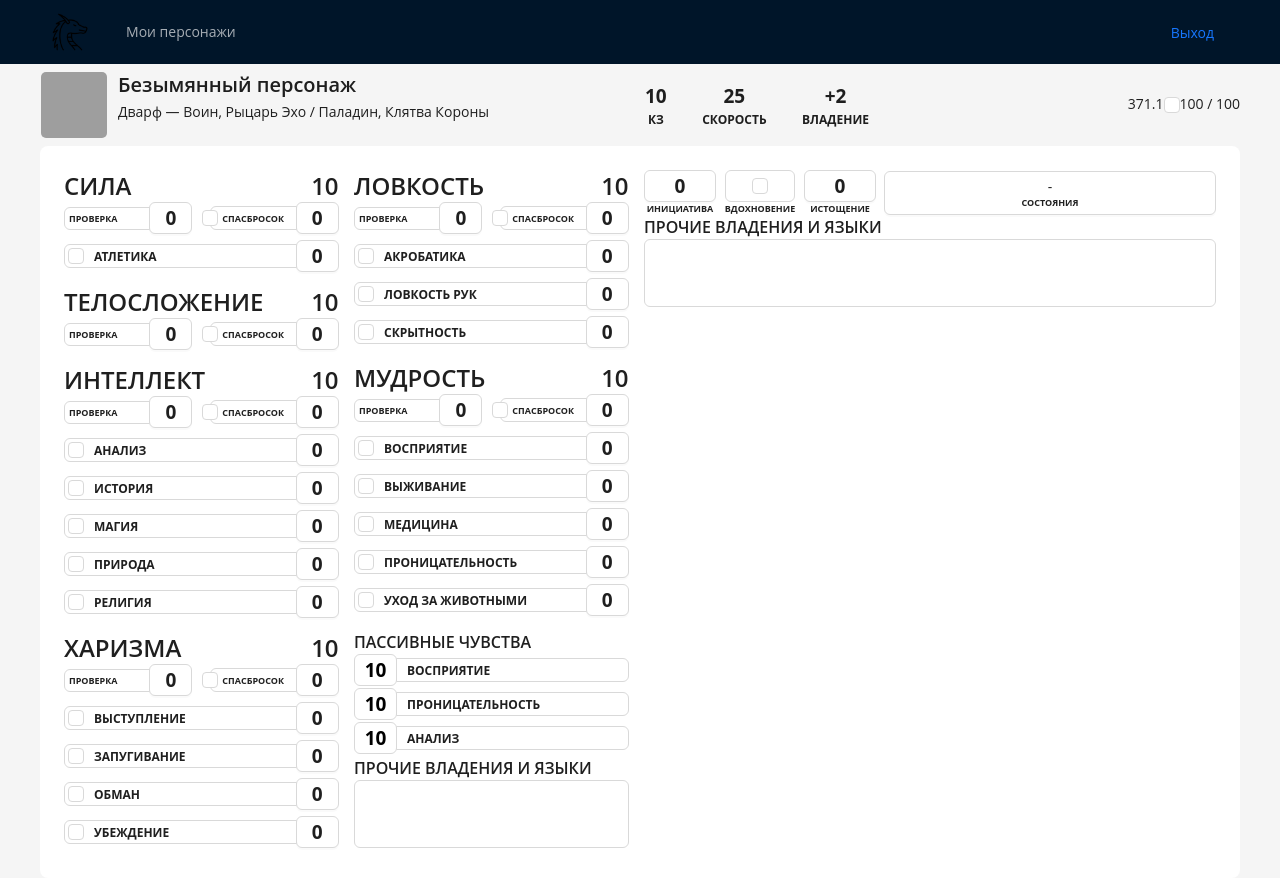
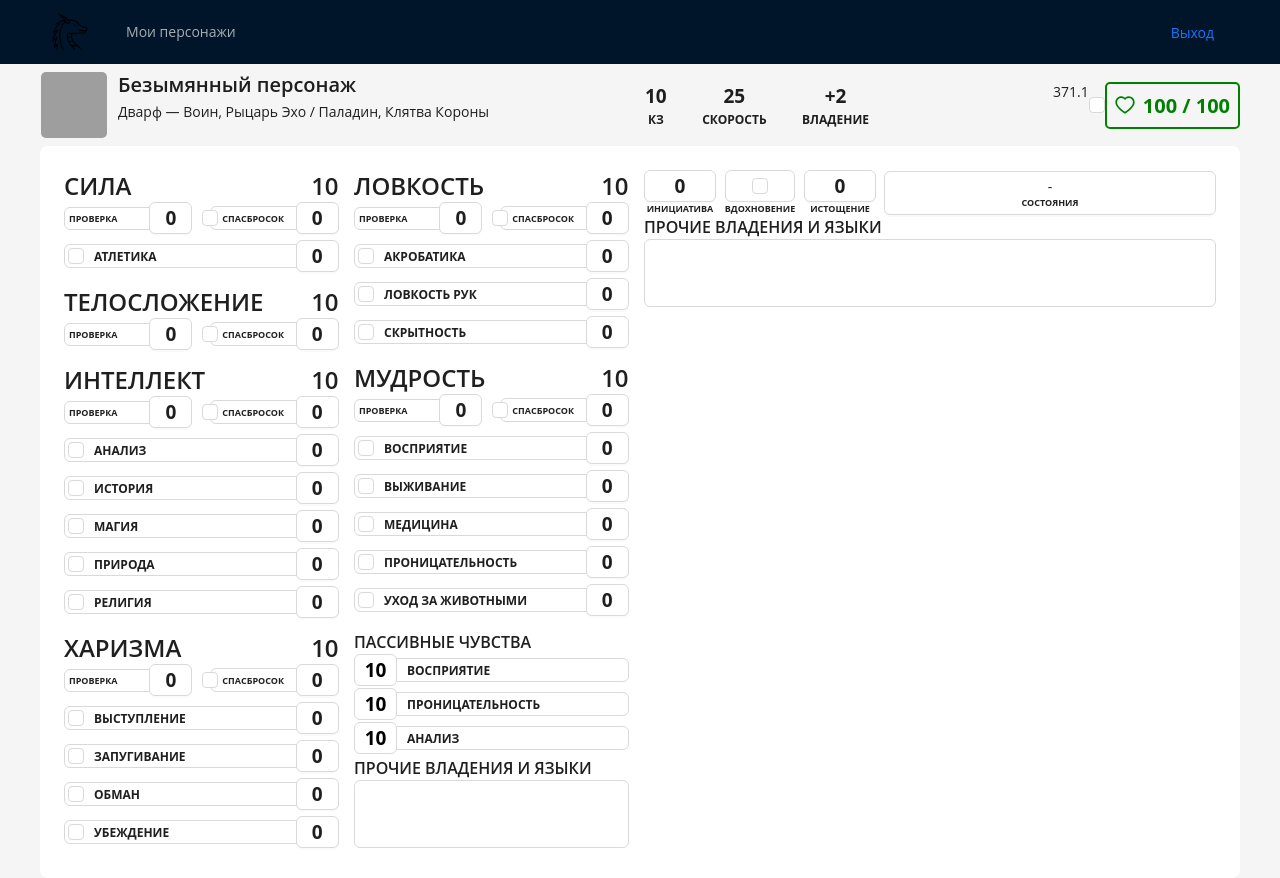
Before and after one commit to SugawaraKoushi/dnd-notes-client-app, a React (Create React App) app: page /characters/new in a window 1280 px wide. Built offline with nearby package versions, Linux system fonts and the light colour scheme; grey boxes are pictures that could not be loaded.

Commit message:
Add healt bar

```diff
--- a/src/components/characters/CharacterHeader.jsx
+++ b/src/components/characters/CharacterHeader.jsx
@@ -3,6 +3,7 @@ import CharacterHeaderInfo from "./CharacterHeaderInfo";
 import { modifierAsString } from "../services/ModifierService";
 import "./index.css";
 import { Link } from "react-router";
+import HealthInfo from "./hp/HealthInfo";
 
 const CharacterHeader = (props) => {
     return (
@@ -44,9 +45,11 @@ const CharacterHeader = (props) => {
                 <Flex>
                     <div>371.1</div>
                     <Checkbox />
-                    <div>{`${props.currentHP} / ${
-                        props.maxHP + props.bonusHP
-                    }`}</div>
+                    <HealthInfo
+                        current={props.currentHP}
+                        max={props.maxHP}
+                        temporary={props.temporaryHP}
+                    />
                 </Flex>
             </Flex>
         </Flex>
--- a/src/components/characters/NewCharacter.jsx
+++ b/src/components/characters/NewCharacter.jsx
@@ -1032,7 +1032,7 @@ const NewCharacterPage = () => {
                 proficiencyBonus={character.proficiencyBonus}
                 currentHP={character.currentHP}
                 maxHP={character.maxHP}
-                bonusHP={character.bonusHP}
+                temporaryHP={character.temporaryHP}
             />
             <Flex
                 className="content-layout"
--- /dev/null
+++ b/src/components/characters/hp/HealthInfo.jsx
@@ -0,0 +1,27 @@
+import { HeartOutlined } from "@ant-design/icons";
+import { Flex } from "antd";
+import { Link } from "react-router";
+import "./index.css";
+import { getHealthBarColor } from "../../services/HealthService";
+
+const HealthInfo = (props) => {
+    const color = getHealthBarColor(props.current, props.max, props.temporary);
+
+    return (
+        <Link style={{color: `${color}`}}>
+            <Flex
+                className="health-info"
+                align="center"
+                justify="space-between"
+                style={{borderColor: `${color}`}}
+            >
+                <HeartOutlined className="health-icon" />
+                <span>{`${props.current} / ${
+                    props.max + props.temporary
+                }`}</span>
+            </Flex>
+        </Link>
+    );
+};
+
+export default HealthInfo;
--- /dev/null
+++ b/src/components/characters/hp/index.css
@@ -0,0 +1,11 @@
+.health-info {
+    padding: 8px;
+    border: 2px solid;
+    border-radius: 5px;
+    font-size: 20px;
+    font-weight: 700;
+}
+
+.health-icon {
+    padding-right: 8px;
+}
--- /dev/null
+++ b/src/components/services/HealthService.js
@@ -0,0 +1,13 @@
+export const getHealthBarColor = (current, max, temp) => {
+    let percentage = (current / (max + temp)) * 100;
+
+    if (percentage <= 25) {
+        return "red";
+    }
+
+    if (percentage <= 75) {
+        return "orange";
+    }
+
+    return "green";
+};
--- a/src/model/Character.js
+++ b/src/model/Character.js
@@ -12,7 +12,7 @@ class Character {
         // Здоровье
         this.maxHP = 100;
         this.currentHP = 100;
-        this.bonusHP = 0;
+        this.temporaryHP = 0;
 
         // Характеристики
         this.strength = 10;
```
